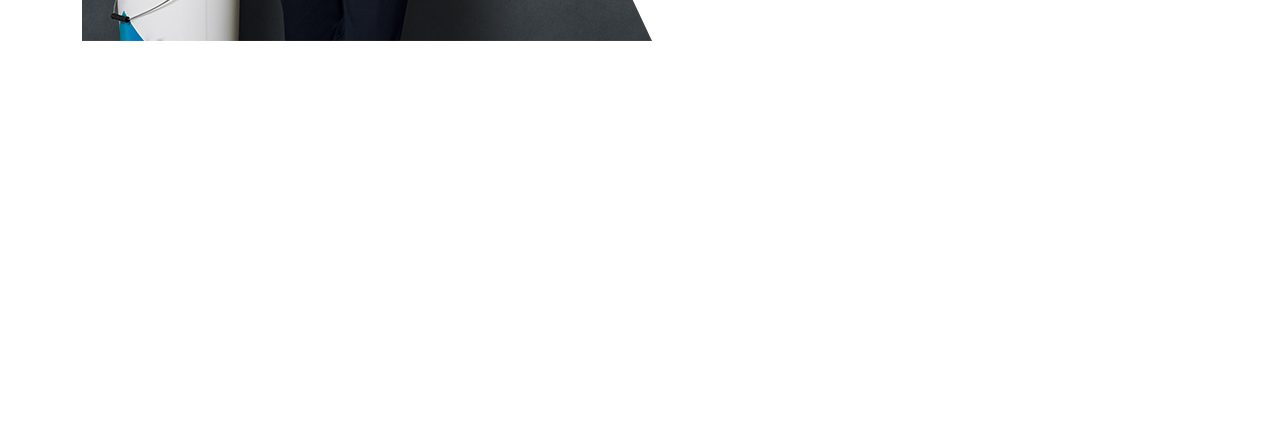
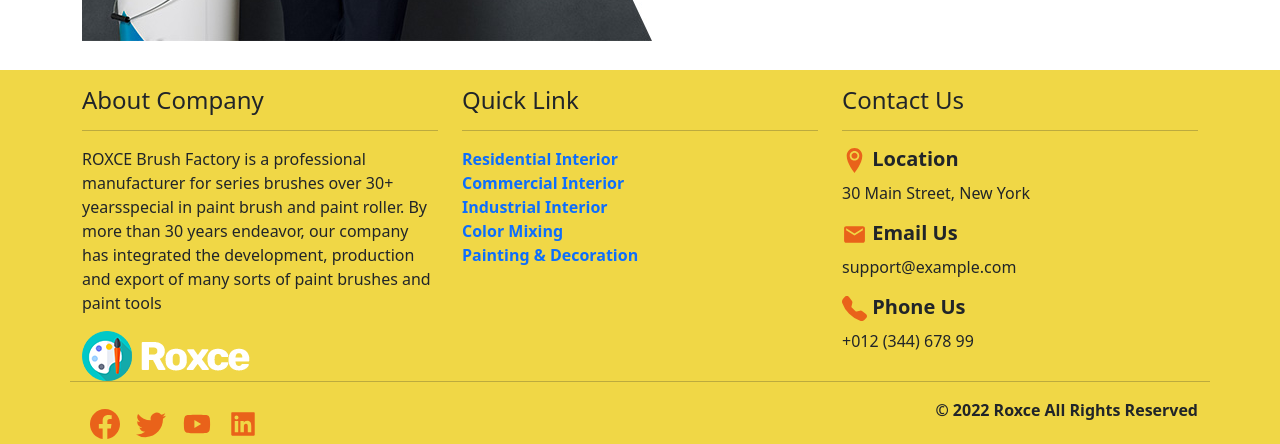
Before and after one commit to Ummy-Aimon/manufacture-client-side, a React (Create React App) app: page / in a window 1280 px wide. Shown: the part 1668-2112 px from the top of the page. Before the commit the page ends 1709 px from the top, so only its background shows below. Built offline with nearby package versions, Linux system fonts and the light colour scheme.

Commit message:
Footer added

```diff
--- a/package.json
+++ b/package.json
@@ -14,6 +14,7 @@
     "react-daisyui": "^2.0.2",
     "react-dom": "^18.1.0",
     "react-firebase-hooks": "^5.0.3",
+    "react-icons": "^4.3.1",
     "react-router-dom": "^6.3.0",
     "react-scripts": "5.0.1",
     "web-vitals": "^2.1.4"
--- a/src/App.js
+++ b/src/App.js
@@ -7,6 +7,8 @@ import Review from './Component/Review/Review';
 import Service from './Component/Service/Service';
 import SignUp from './Component/SignUp/SignUp';
 import Team from './Component/Team/Team';
+import Footer1 from './Shared/Footer/Footer';
+// import Footer1 from './Shared/Footer/Footer';
 import Homepage from './Shared/HomePage/Homepage';
 
 function App() {
@@ -22,6 +24,7 @@ function App() {
          <Route path="/login" element={<Login></Login>}></Route>
          <Route path="/signup" element={<SignUp></SignUp>}></Route>
       </Routes>
+    <Footer1></Footer1>
     </div>
   );
 }
--- a/src/Component/Pages/About/About.css
+++ b/src/Component/Pages/About/About.css
@@ -6,6 +6,9 @@
     border-bottom: 2px solid lightcoral;
 
 }
+.about{
+    min-height: 750px;
+}
 .title-text{
  text-align: center;
 }
--- a/src/Component/Pages/About/About.js
+++ b/src/Component/Pages/About/About.js
@@ -6,7 +6,7 @@ import { Link } from 'react-router-dom';
 
 const About = () => {
     return (
-        <div>
+        <div className="about">
             <div className="title-text">
             <h1 className="title">About Us</h1>
             </div>
--- /dev/null
+++ b/src/Shared/Footer/Footer.css
@@ -0,0 +1,13 @@
+.footer{
+    background-color: rgb(240, 215, 70);
+}
+.icon{
+    color: rgb(233, 98, 26);
+    font-size: 25px;
+}
+
+.icons{
+    color:rgb(233, 98, 26);
+    font-size: 30px;
+
+}
--- a/src/Shared/Footer/Footer.js
+++ b/src/Shared/Footer/Footer.js
@@ -1,11 +1,64 @@
 import React from 'react';
+import './Footer.css'
+import { ImLocation2 } from 'react-icons/im';
+import {MdEmail } from 'react-icons/md';
+import {BsFillTelephoneFill } from 'react-icons/bs';
+import {BsFacebook} from 'react-icons/bs';
+import {BsTwitter } from 'react-icons/bs';
+import {AiFillYoutube} from 'react-icons/ai';
+import {AiFillLinkedin} from 'react-icons/ai';
+import logo from '../../image/logo.png'
 
-const Footer = () => {
+
+const Footer1 = () => {
     return (
-        <div>
+        <div className="footer">
+<div className="container">
+    <div className="row">
+        <div className="col-md-4">
+          <h4 className="mt-3 ">About Company</h4>
+          <hr></hr>
+          <p className="text-justify">ROXCE Brush Factory is a professional manufacturer for series brushes over 30+ yearsspecial in paint brush and paint roller. By more than 30 years endeavor, our company has integrated the development, production and export of many sorts of paint brushes and paint tools</p>
+          <img src={logo} alt="" />
+        </div>
+        <div className="col-md-4">
+        <h4 className="mt-3 ">Quick Link</h4>
+        <hr></hr>
+        <a className="text-decoration-none fw-bold" href="/">Residential Interior</a>
+        <br></br>
+        <a className="text-decoration-none fw-bold" href="/">Commercial Interior</a>
+        <br></br>
+        <a className="text-decoration-none fw-bold" href="/">Industrial Interior</a>
+        <br></br>
+        <a className="text-decoration-none fw-bold" href="/">Color Mixing</a>
+        <br></br>
+        <a className="text-decoration-none fw-bold" href="/">Painting & Decoration</a>
+        </div>
+        <div className="col-md-4">
+        <h4 className="mt-3 ">Contact Us</h4>
+        <hr></hr>
+        <h5 className="fw-bold"> <ImLocation2 className="icon"></ImLocation2> Location</h5>
+        <p>30 Main Street, New York</p>
+        <h5 className="fw-bold"> <MdEmail className="icon"></MdEmail> Email Us </h5>
+        <p>support@example.com</p>
+        <h5 className="fw-bold"> <BsFillTelephoneFill className="icon"></BsFillTelephoneFill> Phone Us</h5>
+        <p>+012 (344) 678 99</p>
+            </div>
+            <hr></hr>
+            <div className="d-flex justify-content-between">
+                <div className="icons">
+                <BsFacebook className="m-2"></BsFacebook>
+                <BsTwitter className="m-2"></BsTwitter>
+                <AiFillYoutube className="m-2"></AiFillYoutube>
+                <AiFillLinkedin className="m-2"></AiFillLinkedin>
+                </div>
+                <p className="fw-bold">© 2022 Roxce All Rights Reserved</p>
+            </div>
+        </div>
+</div>
+        </div>
+      )
 
-        </div>
-    );
 };
 
-export default Footer;
+export default Footer1;
```
Also changed, not shown: 1 other file (tests, documents, lock files or other folders).
